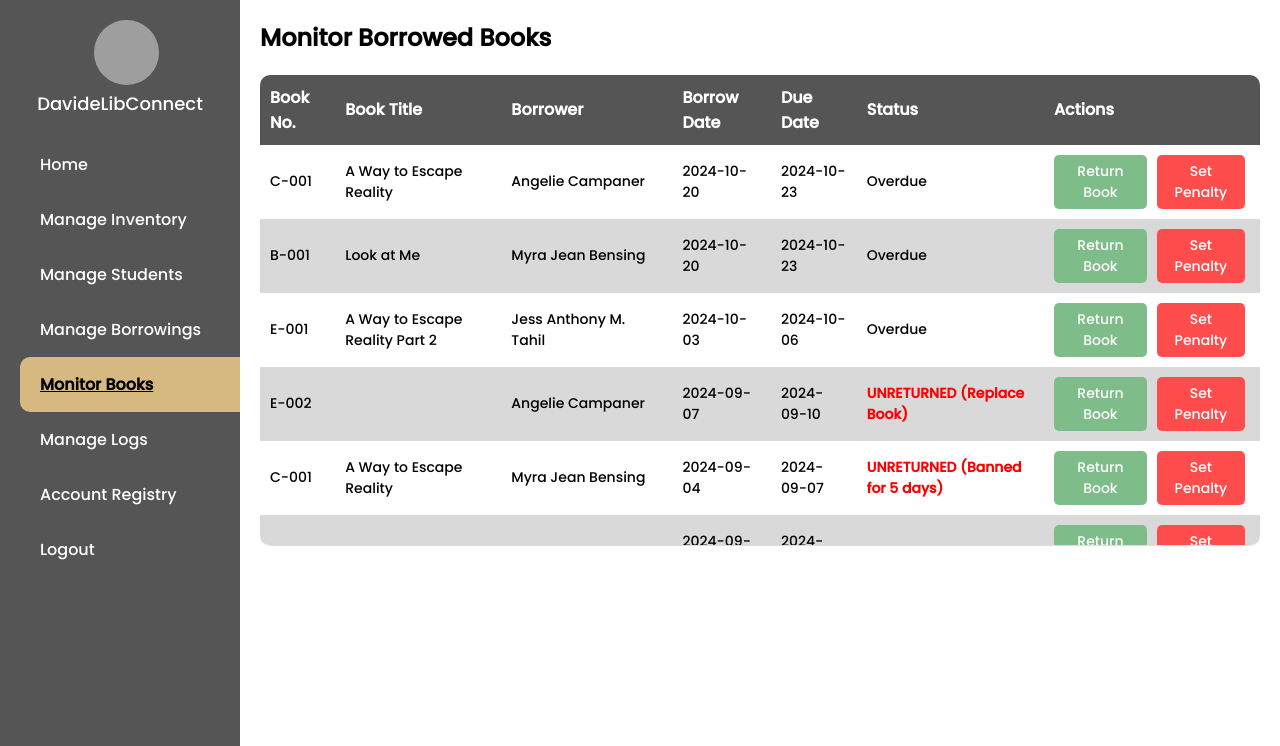
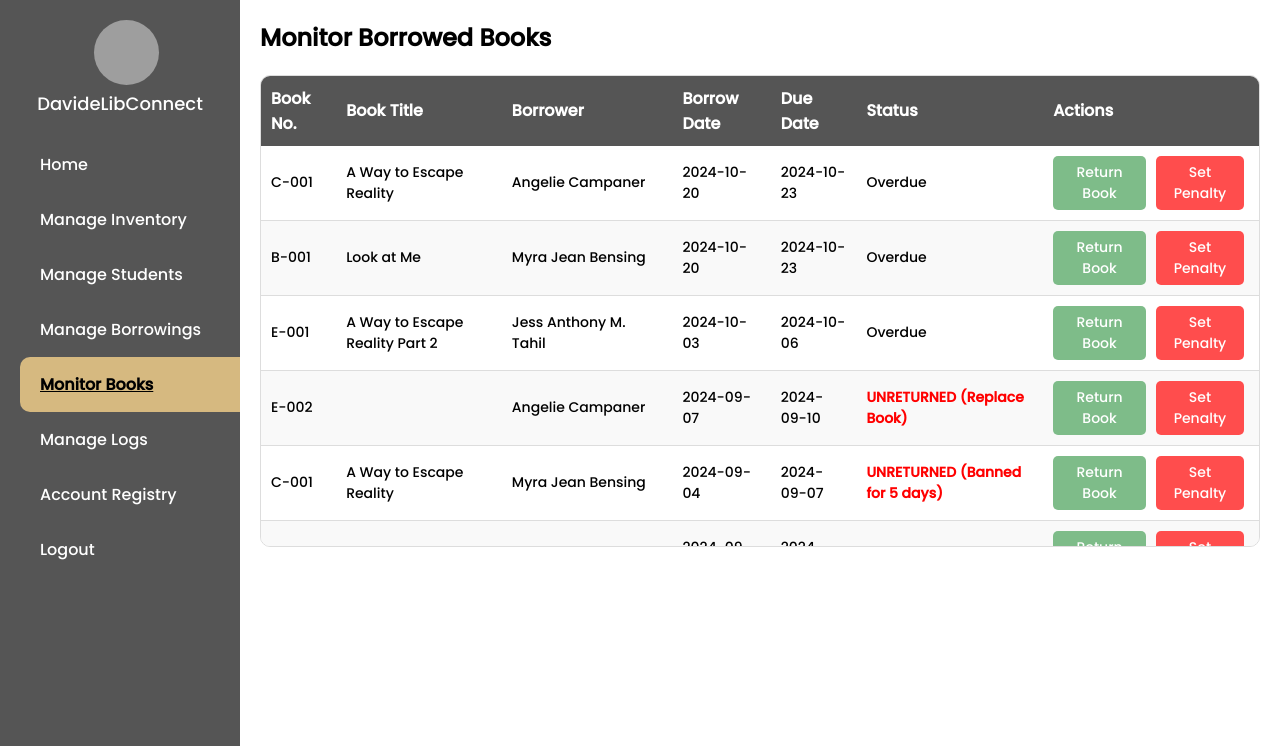
Before and after one commit to SoulSej10/DavideLibrary, a Django app: page /monitor-borrowed-books/ in a window 1280 px wide. Shown: the part 110-856 px from the top of the page. Run offline with Django 5.2, Linux system fonts and the light colour scheme; a user stored in the database is signed in; data comes from the database, SQL or seed files in the repository; both versions use the stored data as it was after the commit; some web fonts are replaced; grey boxes are pictures that could not be loaded.

Commit message:
Table Changes

```diff
--- a/davideLibrary/library/templates/library/RegisterLog.html
+++ b/davideLibrary/library/templates/library/RegisterLog.html
@@ -141,6 +141,7 @@
             border-collapse: collapse;
             margin-bottom: 20px;
             font-size: 14px;
+            border: 1px solid #ddd;
         }
         th, td {
             padding: 10px;
@@ -150,6 +151,9 @@
         tr:nth-child(even) {
             background-color: #D9D9D9; /* Light background for alternate rows */
             border-radius: 5px;
+
+            border-top: 1px solid #ddd;
+            border-bottom: 1px solid #ddd;
         }
 
     </style>
--- a/davideLibrary/static/styles/attendance_list.css
+++ b/davideLibrary/static/styles/attendance_list.css
@@ -26,6 +26,7 @@
 table {
     width: 100%;
     border-collapse: collapse;
+    border: 1px solid #ddd;
 }
 
 th, td {
@@ -46,7 +47,9 @@ tbody {
 }
 
 tbody tr:nth-child(even) {
-    background-color: #D9D9D9;
+    background-color: #f9f9f9;
+    border-top: 1px solid #ddd;
+    border-bottom: 1px solid #ddd;
 }
 
 .hidden {
--- a/davideLibrary/static/styles/book_list.css
+++ b/davideLibrary/static/styles/book_list.css
@@ -167,8 +167,10 @@ td {
 }
 
 tbody tr:nth-child(even) {
-    background-color: #D9D9D9;
+    background-color: #f9f9f9;
     border-radius: 5px;
+    border-top: 1px solid #ddd;
+    border-bottom: 1px solid #ddd;
 }
 
 /* Button Styles in Table */
--- a/davideLibrary/static/styles/monitor_borrowed_books.css
+++ b/davideLibrary/static/styles/monitor_borrowed_books.css
@@ -14,7 +14,7 @@
 .table-container {
     max-height: 470px; /* Set the height for the scrollable area */
     overflow-y: auto; /* Add vertical scrollbar when needed */
-    border-bottom: 1px solid #ddd; /* Optional: border around the scrollable area */
+    border: 1px solid #ddd; /* Optional: border around the scrollable area */
     border-radius: 10px;
 }
 
@@ -41,7 +41,9 @@ tbody {
 }
 
 tbody tr:nth-child(even) {
-    background-color: #D9D9D9;
+    background-color: #f9f9f9;
+    border-top: 1px solid #ddd;
+    border-bottom: 1px solid #ddd;
 }
 
 
```
Also changed, not shown: davideLibrary/db.sqlite3.
